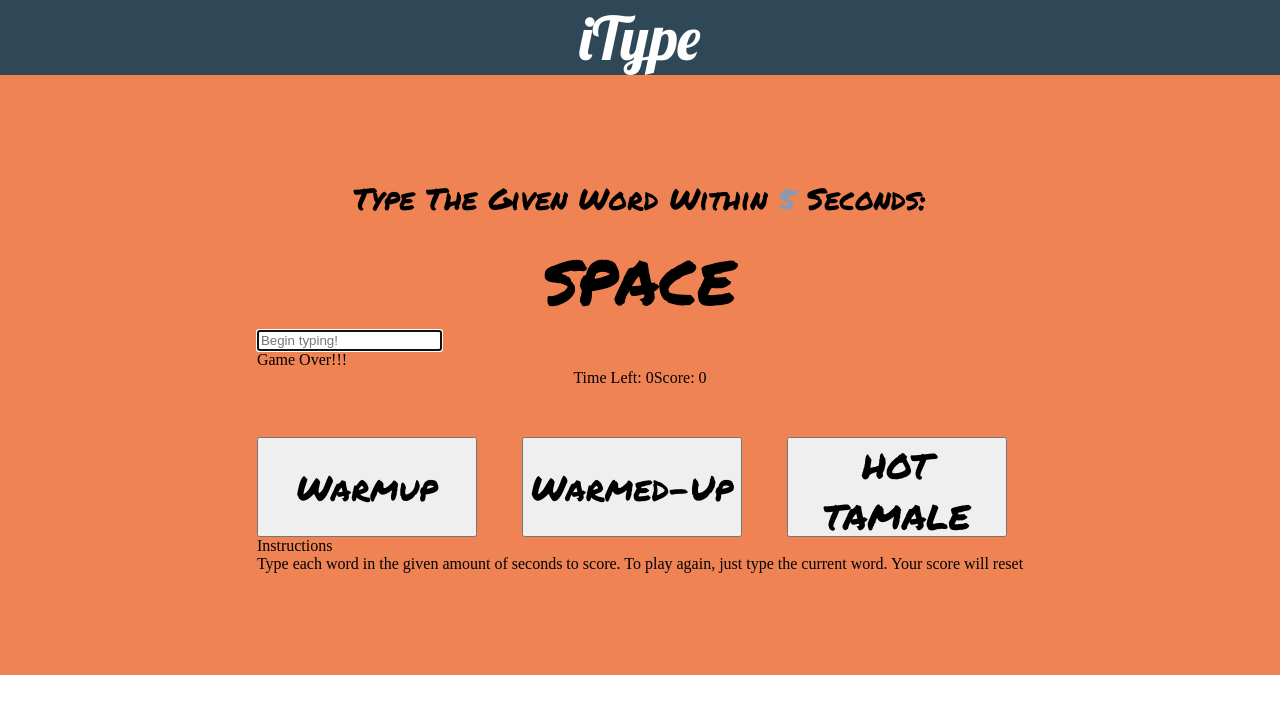
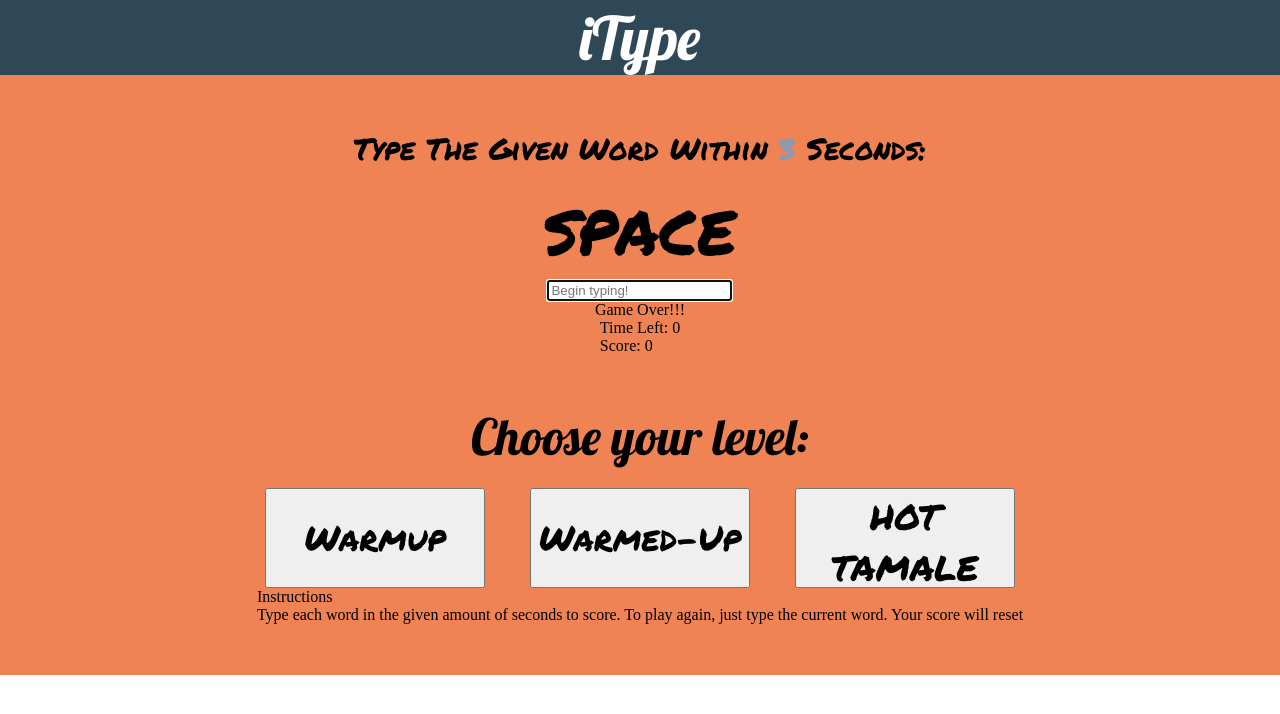
Before and after one commit to blindaa121/iType, a plain HTML site: page index.html in a window 1280 px wide. Drawn offline with Linux system fonts and the light colour scheme.

Commit message:
Update class names for css

```diff
--- a/dist/main.js
+++ b/dist/main.js
@@ -1,13 +1,3 @@
-// Game logic will go here
-
-//DOM elements will go here
-
-//List an array of words
-
-//Game level difficulty will go here
-
-//
-
 window.addEventListener('load', init);
 
 // Globals
@@ -20,7 +10,7 @@ const levels = {
 };
 
 // To change level
-const currentLevel = levels.easy;
+const currentLevel = levels.medium;
 
 let time = currentLevel;
 let score = 0;
--- a/index.css
+++ b/index.css
@@ -28,6 +28,12 @@ time, mark, audio, video {
     background-color: #2F4858;
     padding: 0px;
     margin: 0px;
+}
+
+.game-display {
+    display: flex;
+    flex-direction: column;
+    align-items: center;
 }
 
 .container {
@@ -68,9 +74,18 @@ time, mark, audio, video {
 
 .select-difficulty {
     display: flex;
-    margin-top: 50px;
+    margin-top: 20px;
     justify-content: space-between;
     width: 750px;
+}
+
+.difficulty-section {
+    display: flex;
+    flex-direction: column;
+    align-items: center;
+    margin-top: 50px;
+    font-family: 'Lobster', cursive;
+    font-size: 50px;
 }
 
 .level-btn {
--- a/index.html
+++ b/index.html
@@ -4,9 +4,8 @@
     <meta charset="UTF-8">
     <meta name="viewport" content="width=device-width, initial-scale=1.0">
     <link rel="stylesheet" href="./index.css">
-<link href="https://fonts.googleapis.com/css2?family=Lobster&family=Permanent+Marker&display=swap" rel="stylesheet">    <!-- <script type='javascript' src='./dist/main.js'></script> -->
-    <!-- <link rel="stylesheet" href="https://stackpath.bootstrapcdn.com/bootstrap/4.1.3/css/bootstrap.min.css"
-        integrity="sha384-MCw98/SFnGE8fJT3GXwEOngsV7Zt27NXFoaoApmYm81iuXoPkFOJwJ8ERdknLPMO" crossorigin="anonymous"> -->
+
+    <link href="https://fonts.googleapis.com/css2?family=Lobster&family=Permanent+Marker&display=swap" rel="stylesheet">
     <title>iType</title>
 </head>
 <body>
@@ -23,16 +22,16 @@
                 <h2 id="current-word">hello</h2>
                 <input type="text" class="form-control form-control-lg" placeholder='Begin typing!' id="word-input"
                     autofocus>
-                <h4 class="mt-3" id="message"></h4>
+                <h4 id="message"></h4>
 
                 <!-- Time & Score Columns -->
-                <div class="row mt-5">
-                    <div class="col-md-6">
+                <div class="time-score-container">
+                    <div class="time">
                         <h3>Time Left:
                             <span id="time">0</span>
                         </h3>
                     </div>
-                    <div class="col-md-6">
+                    <div class="score">
                         <h3>Score:
                             <span id="score">0</span>
                         </h3>
@@ -40,10 +39,14 @@
                 </div>
 
                 <!-- Instructions -->
-                <div class='select-difficulty'>
-                    <button class='level-btn'>Warmup</button>
-                    <button class='level-btn'>Warmed-Up</button>
-                    <button class='level-btn'>HOT TAMALE</button>
+                <div class='difficulty-section'>
+                    <h1>Choose your level:</h1>
+                    <div class='select-difficulty'>
+                        <button class='level-btn'>Warmup</button>
+                        <button class='level-btn'>Warmed-Up</button>
+                        <button class='level-btn'>HOT TAMALE</button>
+                    </div>
+
                 </div>
 
                 <div class="instructions-outer">
```
Also changed, not shown: 2 other files.
